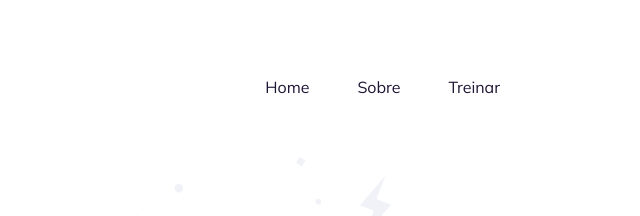
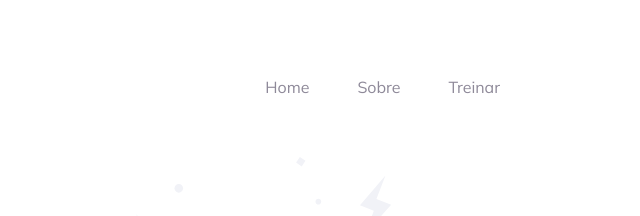
Before and after one commit to luizfranzon/explorer, a plain HTML site: page Projetos/Projeto-02/index.html in a window 1280 px wide. Shown: the top 216 px of the page, 640-1280 px from the left. Drawn offline with nearby package versions, Linux system fonts and the light colour scheme.

Commit message:
fix: nav item css opacity

```diff
--- a/Projetos/Projeto-02/style.css
+++ b/Projetos/Projeto-02/style.css
@@ -32,13 +32,15 @@ ul {
   gap: 48px;
 }
 
-a {
+ul li a {
   text-decoration: none;
   color: #1F1534;
+  opacity: 0.5;
 }
 
 ul li a:hover {
   font-weight: bold;
+  opacity: 1;
 }
 
 h1,
```
